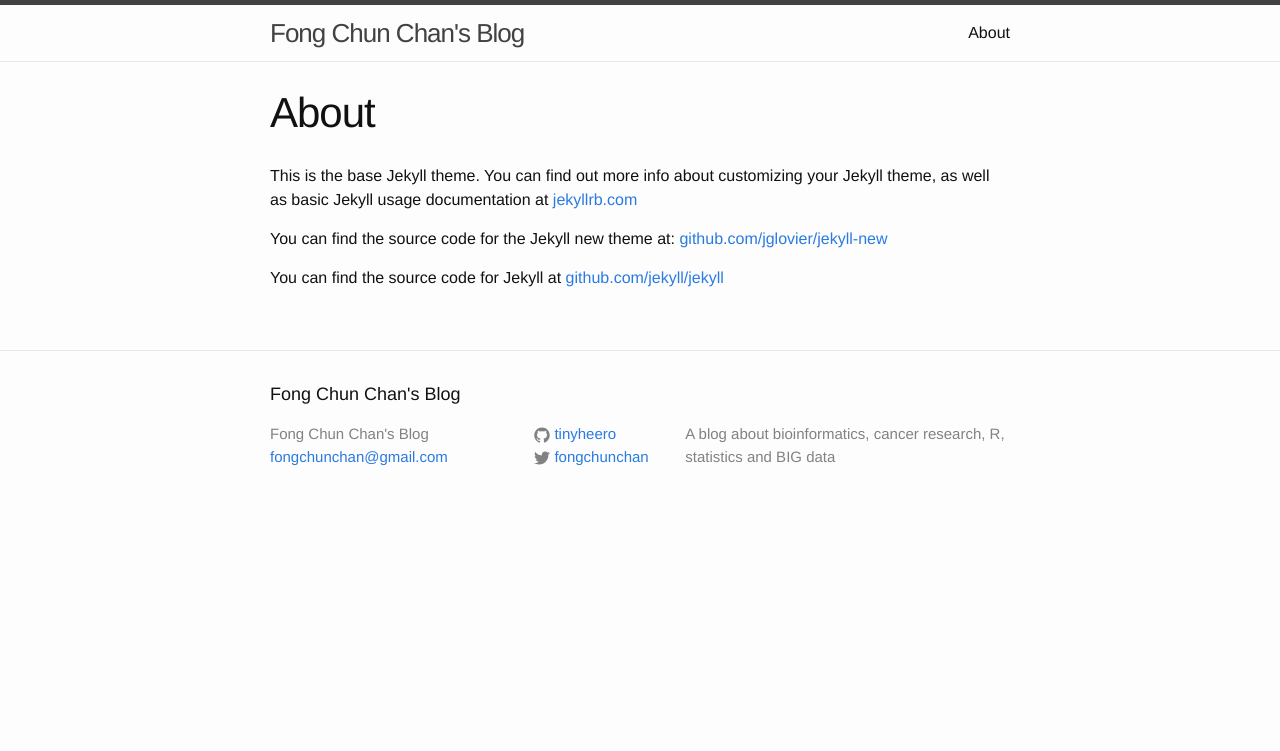
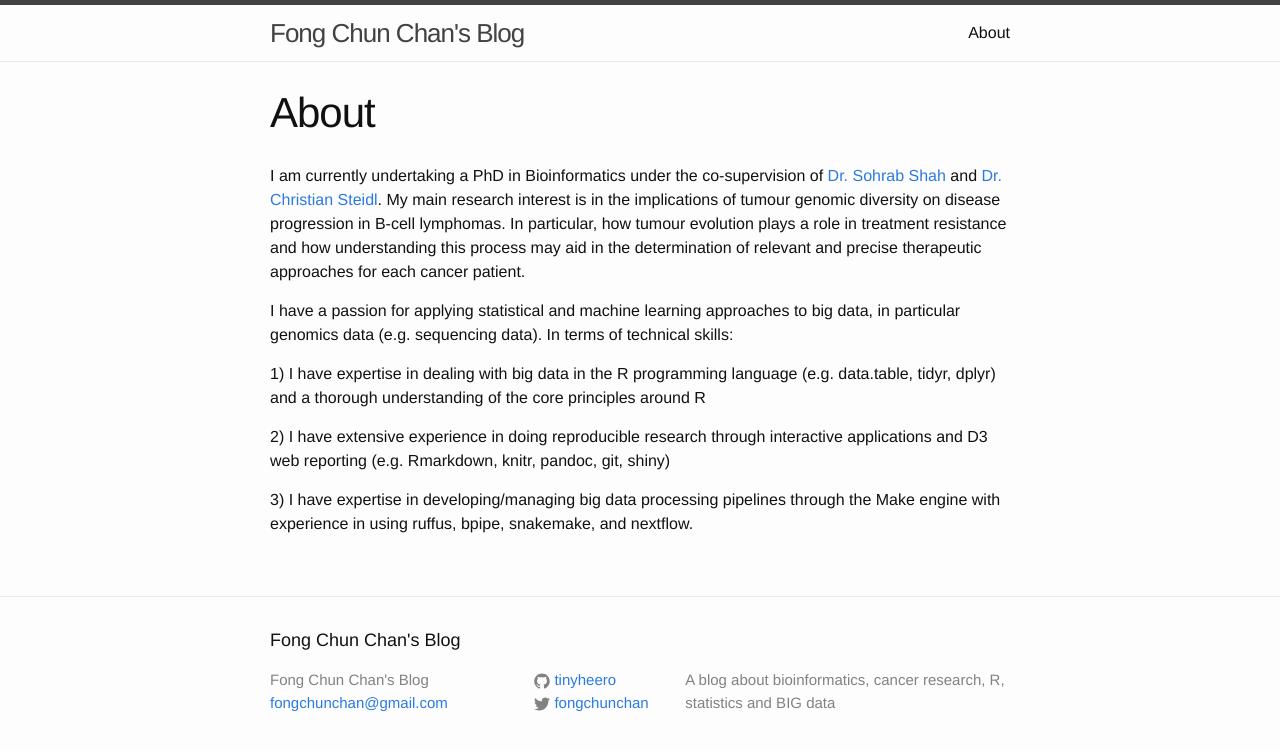
Before and after one commit to tinyheero/tinyheero.github.io, a Jekyll site: the page built from about.md, in a window 1280 px wide. Shown: the top 751 px of the page. Built offline with Jekyll 4.4.1, drawn with Linux system fonts in a browser that asks for light colours.

Commit message:
Updating about.md

```diff
--- a/about.md
+++ b/about.md
@@ -4,8 +4,12 @@ title: About
 permalink: /about/
 ---
 
-This is the base Jekyll theme. You can find out more info about customizing your Jekyll theme, as well as basic Jekyll usage documentation at [jekyllrb.com](http://jekyllrb.com/)
+I am currently undertaking a PhD in Bioinformatics under the co-supervision of [Dr. Sohrab Shah](http://compbio.bccrc.ca/) and [Dr. Christian Steidl](http://steidllab.med.ubc.ca/). My main research interest is in the implications of tumour genomic diversity on disease progression in B-cell lymphomas. In particular, how tumour evolution plays a role in treatment resistance and how understanding this process may aid in the determination of relevant and precise therapeutic approaches for each cancer patient.
 
-You can find the source code for the Jekyll new theme at: [github.com/jglovier/jekyll-new](https://github.com/jglovier/jekyll-new)
+I have a passion for applying statistical and machine learning approaches to big data, in particular genomics data (e.g. sequencing data). In terms of technical skills:
 
-You can find the source code for Jekyll at [github.com/jekyll/jekyll](https://github.com/jekyll/jekyll)
+1) I have expertise in dealing with big data in the R programming language (e.g. data.table, tidyr, dplyr) and a thorough understanding of the core principles around R
+
+2) I have extensive experience in doing reproducible research through interactive applications and D3 web reporting (e.g. Rmarkdown, knitr, pandoc, git, shiny)
+
+3) I have expertise in developing/managing big data processing pipelines through the Make engine with experience in using ruffus, bpipe, snakemake, and nextflow.
```
